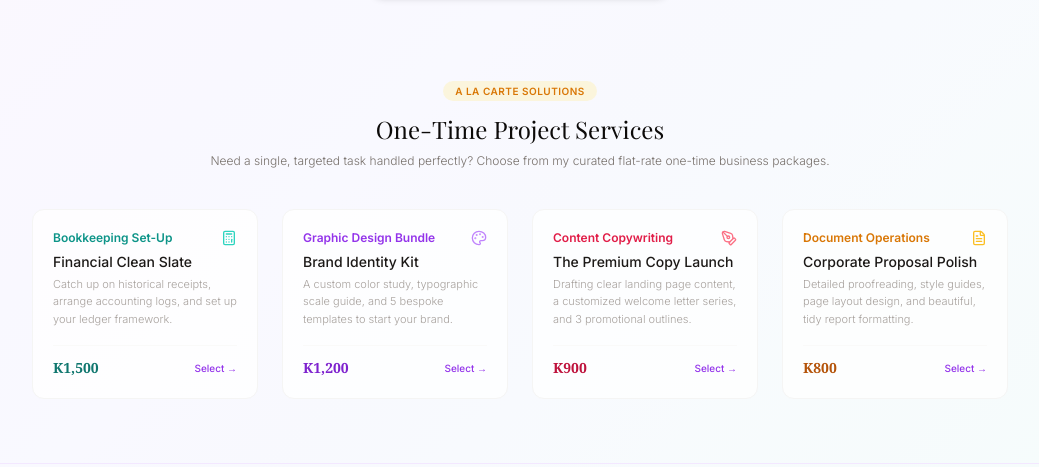
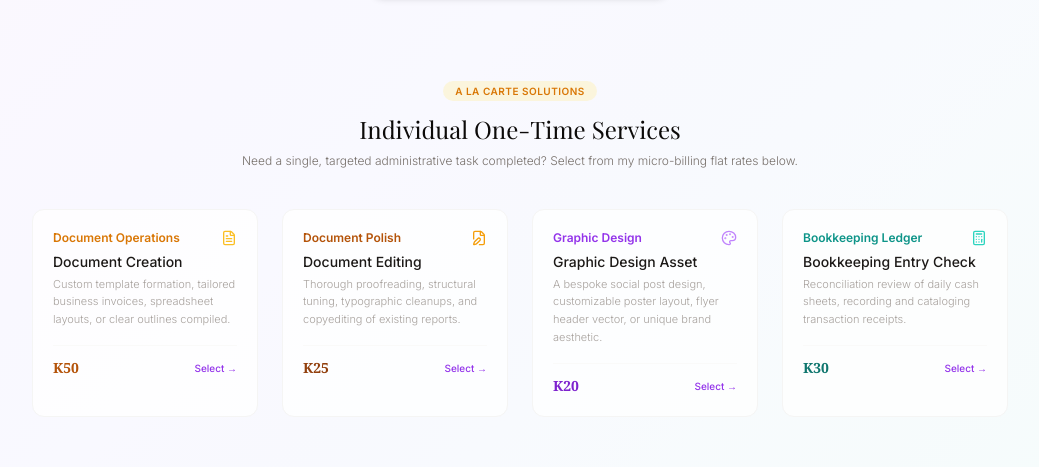
Before and after one commit to Lili-UX-03/lilis-whimsy-va, a plain HTML site: page index.html in a window 1280 px wide. Shown: the part 1610-2077 px from the top of the page, without its empty margins (120-1159 px from the left). Drawn offline with nearby package versions, Linux system fonts and the light colour scheme.

Commit message:
Update index.html

```diff
--- a/index.html
+++ b/index.html
@@ -253,66 +253,66 @@
                 <div class="mt-20">
                     <div class="text-center max-w-2xl mx-auto mb-10">
                         <span class="text-[10px] text-amber-600 font-semibold tracking-wider uppercase bg-amber-100/60 px-3 py-1 rounded-full">A la Carte Solutions</span>
-                        <h3 class="serif-title text-2xl font-light text-stone-950 mt-3">One-Time Project Services</h3>
+                        <h3 class="serif-title text-2xl font-light text-stone-950 mt-3">Individual One-Time Services</h3>
                         <p class="text-stone-500 text-xs font-light mt-2">
-                            Need a single, targeted task handled perfectly? Choose from my curated flat-rate one-time business packages.
+                            Need a single, targeted administrative task completed? Select from my micro-billing flat rates below.
                         </p>
                     </div>
 
                     <div class="grid grid-cols-1 sm:grid-cols-2 lg:grid-cols-4 gap-6">
-                        <!-- Project Card 1 -->
-                        <div class="bg-white/80 p-5 rounded-xl border border-stone-100 hover:border-purple-200 transition-all">
-                            <div class="text-teal-600 font-semibold text-xs mb-1.5 flex items-center justify-between">
-                                <span>Bookkeeping Set-Up</span>
-                                <i data-lucide="calculator" class="w-4 h-4 text-teal-400"></i>
-                            </div>
-                            <h5 class="text-sm font-medium text-stone-900">Financial Clean Slate</h5>
-                            <p class="text-[11px] text-stone-400 mt-1 mb-4 leading-relaxed font-light">Catch up on historical receipts, arrange accounting logs, and set up your ledger framework.</p>
-                            <div class="flex justify-between items-center border-t border-stone-50 pt-3">
-                                <span class="text-sm font-serif font-semibold text-teal-700">K1,500</span>
-                                <a href="#booking-section" onclick="setBookingIntent('One-Time', 'Bookkeeping Catch-up (K1,500)')" class="text-[10px] font-medium text-purple-600 hover:underline">Select &rarr;</a>
-                            </div>
-                        </div>
-
-                        <!-- Project Card 2 -->
-                        <div class="bg-white/80 p-5 rounded-xl border border-stone-100 hover:border-purple-200 transition-all">
-                            <div class="text-purple-600 font-semibold text-xs mb-1.5 flex items-center justify-between">
-                                <span>Graphic Design Bundle</span>
-                                <i data-lucide="palette" class="w-4 h-4 text-purple-400"></i>
-                            </div>
-                            <h5 class="text-sm font-medium text-stone-900">Brand Identity Kit</h5>
-                            <p class="text-[11px] text-stone-400 mt-1 mb-4 leading-relaxed font-light">A custom color study, typographic scale guide, and 5 bespoke templates to start your brand.</p>
-                            <div class="flex justify-between items-center border-t border-stone-50 pt-3">
-                                <span class="text-sm font-serif font-semibold text-purple-700">K1,200</span>
-                                <a href="#booking-section" onclick="setBookingIntent('One-Time', 'Brand Visual Identity Kit (K1,200)')" class="text-[10px] font-medium text-purple-600 hover:underline">Select &rarr;</a>
-                            </div>
-                        </div>
-
-                        <!-- Project Card 3 -->
-                        <div class="bg-white/80 p-5 rounded-xl border border-stone-100 hover:border-purple-200 transition-all">
-                            <div class="text-rose-600 font-semibold text-xs mb-1.5 flex items-center justify-between">
-                                <span>Content Copywriting</span>
-                                <i data-lucide="pen-tool" class="w-4 h-4 text-rose-400"></i>
-                            </div>
-                            <h5 class="text-sm font-medium text-stone-900">The Premium Copy Launch</h5>
-                            <p class="text-[11px] text-stone-400 mt-1 mb-4 leading-relaxed font-light">Drafting clear landing page content, a customized welcome letter series, and 3 promotional outlines.</p>
-                            <div class="flex justify-between items-center border-t border-stone-50 pt-3">
-                                <span class="text-sm font-serif font-semibold text-rose-700">K900</span>
-                                <a href="#booking-section" onclick="setBookingIntent('One-Time', 'Premium Copy Launch (K900)')" class="text-[10px] font-medium text-purple-600 hover:underline">Select &rarr;</a>
-                            </div>
-                        </div>
-
-                        <!-- Project Card 4 -->
+                        <!-- Project Card 1: Document Creation -->
                         <div class="bg-white/80 p-5 rounded-xl border border-stone-100 hover:border-purple-200 transition-all">
                             <div class="text-amber-600 font-semibold text-xs mb-1.5 flex items-center justify-between">
                                 <span>Document Operations</span>
                                 <i data-lucide="file-text" class="w-4 h-4 text-amber-400"></i>
                             </div>
-                            <h5 class="text-sm font-medium text-stone-900">Corporate Proposal Polish</h5>
-                            <p class="text-[11px] text-stone-400 mt-1 mb-4 leading-relaxed font-light">Detailed proofreading, style guides, page layout design, and beautiful, tidy report formatting.</p>
+                            <h5 class="text-sm font-medium text-stone-900">Document Creation</h5>
+                            <p class="text-[11px] text-stone-400 mt-1 mb-4 leading-relaxed font-light">Custom template formation, tailored business invoices, spreadsheet layouts, or clear outlines compiled.</p>
                             <div class="flex justify-between items-center border-t border-stone-50 pt-3">
-                                <span class="text-sm font-serif font-semibold text-amber-700">K800</span>
-                                <a href="#booking-section" onclick="setBookingIntent('One-Time', 'Corporate Proposal Polish (K800)')" class="text-[10px] font-medium text-purple-600 hover:underline">Select &rarr;</a>
+                                <span class="text-sm font-serif font-semibold text-amber-700">K50</span>
+                                <a href="#booking-section" onclick="setBookingIntent('One-Time', 'Document Creation (K50)')" class="text-[10px] font-medium text-purple-600 hover:underline">Select &rarr;</a>
+                            </div>
+                        </div>
+
+                        <!-- Project Card 2: Document Editing -->
+                        <div class="bg-white/80 p-5 rounded-xl border border-stone-100 hover:border-purple-200 transition-all">
+                            <div class="text-amber-700 font-semibold text-xs mb-1.5 flex items-center justify-between">
+                                <span>Document Polish</span>
+                                <i data-lucide="file-edit" class="w-4 h-4 text-amber-500"></i>
+                            </div>
+                            <h5 class="text-sm font-medium text-stone-900">Document Editing</h5>
+                            <p class="text-[11px] text-stone-400 mt-1 mb-4 leading-relaxed font-light">Thorough proofreading, structural tuning, typographic cleanups, and copyediting of existing reports.</p>
+                            <div class="flex justify-between items-center border-t border-stone-50 pt-3">
+                                <span class="text-sm font-serif font-semibold text-amber-800">K25</span>
+                                <a href="#booking-section" onclick="setBookingIntent('One-Time', 'Document Editing (K25)')" class="text-[10px] font-medium text-purple-600 hover:underline">Select &rarr;</a>
+                            </div>
+                        </div>
+
+                        <!-- Project Card 3: Graphic Design Task -->
+                        <div class="bg-white/80 p-5 rounded-xl border border-stone-100 hover:border-purple-200 transition-all">
+                            <div class="text-purple-600 font-semibold text-xs mb-1.5 flex items-center justify-between">
+                                <span>Graphic Design</span>
+                                <i data-lucide="palette" class="w-4 h-4 text-purple-400"></i>
+                            </div>
+                            <h5 class="text-sm font-medium text-stone-900">Graphic Design Asset</h5>
+                            <p class="text-[11px] text-stone-400 mt-1 mb-4 leading-relaxed font-light">A bespoke social post design, customizable poster layout, flyer header vector, or unique brand aesthetic.</p>
+                            <div class="flex justify-between items-center border-t border-stone-50 pt-3">
+                                <span class="text-sm font-serif font-semibold text-purple-700">K20</span>
+                                <a href="#booking-section" onclick="setBookingIntent('One-Time', 'Graphic Design Task (K20)')" class="text-[10px] font-medium text-purple-600 hover:underline">Select &rarr;</a>
+                            </div>
+                        </div>
+
+                        <!-- Project Card 4: Bookkeeping Alignment Task -->
+                        <div class="bg-white/80 p-5 rounded-xl border border-stone-100 hover:border-purple-200 transition-all">
+                            <div class="text-teal-600 font-semibold text-xs mb-1.5 flex items-center justify-between">
+                                <span>Bookkeeping Ledger</span>
+                                <i data-lucide="calculator" class="w-4 h-4 text-teal-400"></i>
+                            </div>
+                            <h5 class="text-sm font-medium text-stone-900">Bookkeeping Entry Check</h5>
+                            <p class="text-[11px] text-stone-400 mt-1 mb-4 leading-relaxed font-light">Reconciliation review of daily cash sheets, recording and cataloging transaction receipts.</p>
+                            <div class="flex justify-between items-center border-t border-stone-50 pt-3">
+                                <span class="text-sm font-serif font-semibold text-teal-700">K30</span>
+                                <a href="#booking-section" onclick="setBookingIntent('One-Time', 'Bookkeeping Entry Task (K30)')" class="text-[10px] font-medium text-purple-600 hover:underline">Select &rarr;</a>
                             </div>
                         </div>
                     </div>
@@ -948,14 +948,14 @@
             company: "Zen Organics",
             email: "maia@zenorganics.org",
             phone: "+675 7011 2233",
-            service: "Content Creation",
+            service: "Document Creation & Editing",
             billingType: "One-Time",
-            packageOption: "Premium Copy Launch (K900)",
-            value: 900,
+            packageOption: "Document Creation (K50)",
+            value: 50,
             status: "Onboarding",
-            notes: "One-Time Copy Launch Project. Requires deep focus on high-impact blog drafts and ongoing marketing web content.",
+            notes: "One-Time Document Creation task. Craft standard terms draft for wholesale organic agreements.",
             tasks: [
-                { id: "task-3-1", title: "Draft copywriting outline in PGK format", completed: false }
+                { id: "task-3-1", title: "Draft document outline in PGK format", completed: false }
             ]
         },
         {
@@ -966,10 +966,10 @@
             phone: "+675 7234 5678",
             service: "Document Creation & Editing",
             billingType: "One-Time",
-            packageOption: "Corporate Proposal Polish (K800)",
-            value: 800,
+            packageOption: "Document Editing (K25)",
+            value: 25,
             status: "Active",
-            notes: "One-Time Report Editing Polish. Requires restructuring and cleaning high-volume corporate manuals. Maintain formal business terminology.",
+            notes: "One-Time Document Editing Polish. Quick restructuring and grammar check of 2-page tech pitch paper.",
             tasks: [
                 { id: "task-4-1", title: "Proofread financial draft overview", completed: true },
                 { id: "task-4-2", title: "Complete design layout for investor PDF", completed: false }
@@ -1067,10 +1067,10 @@
             `;
         } else {
             dropdown.innerHTML = `
-                <option value="Bookkeeping Catch-up (K1,500)">Financial Clean Slate Setup — K1,500</option>
-                <option value="Brand Visual Identity Kit (K1,200)">Brand Visual Identity Kit — K1,200</option>
-                <option value="Premium Copy Launch (K900)">The Premium Copy Launch — K900</option>
-                <option value="Corporate Proposal Polish (K800)">Corporate Proposal Polish — K800</option>
+                <option value="Document Creation (K50)">Document Creation — K50</option>
+                <option value="Document Editing (K25)">Document Editing — K25</option>
+                <option value="Graphic Design Task (K20)">Graphic Design Task — K20</option>
+                <option value="Bookkeeping Entry Task (K30)">Bookkeeping Entry Task — K30</option>
             `;
         }
     }
@@ -1454,10 +1454,10 @@
         } else {
             label.innerText = 'Preferred One-Time Project';
             dropdown.innerHTML = `
-                <option value="Bookkeeping Catch-up (K1,500)">Financial Clean Slate Setup — K1,500</option>
-                <option value="Brand Visual Identity Kit (K1,200)">Brand Visual Identity Kit — K1,200</option>
-                <option value="Premium Copy Launch (K900)">The Premium Copy Launch — K900</option>
-                <option value="Corporate Proposal Polish (K800)">Corporate Proposal Polish — K800</option>
+                <option value="Document Creation (K50)">Document Creation — K50</option>
+                <option value="Document Editing (K25)">Document Editing — K25</option>
+                <option value="Graphic Design Task (K20)">Graphic Design Task — K20</option>
+                <option value="Bookkeeping Entry Task (K30)">Bookkeeping Entry Task — K30</option>
                 <option value="Custom One-Time Project">Custom One-Time Project</option>
             `;
         }
```
